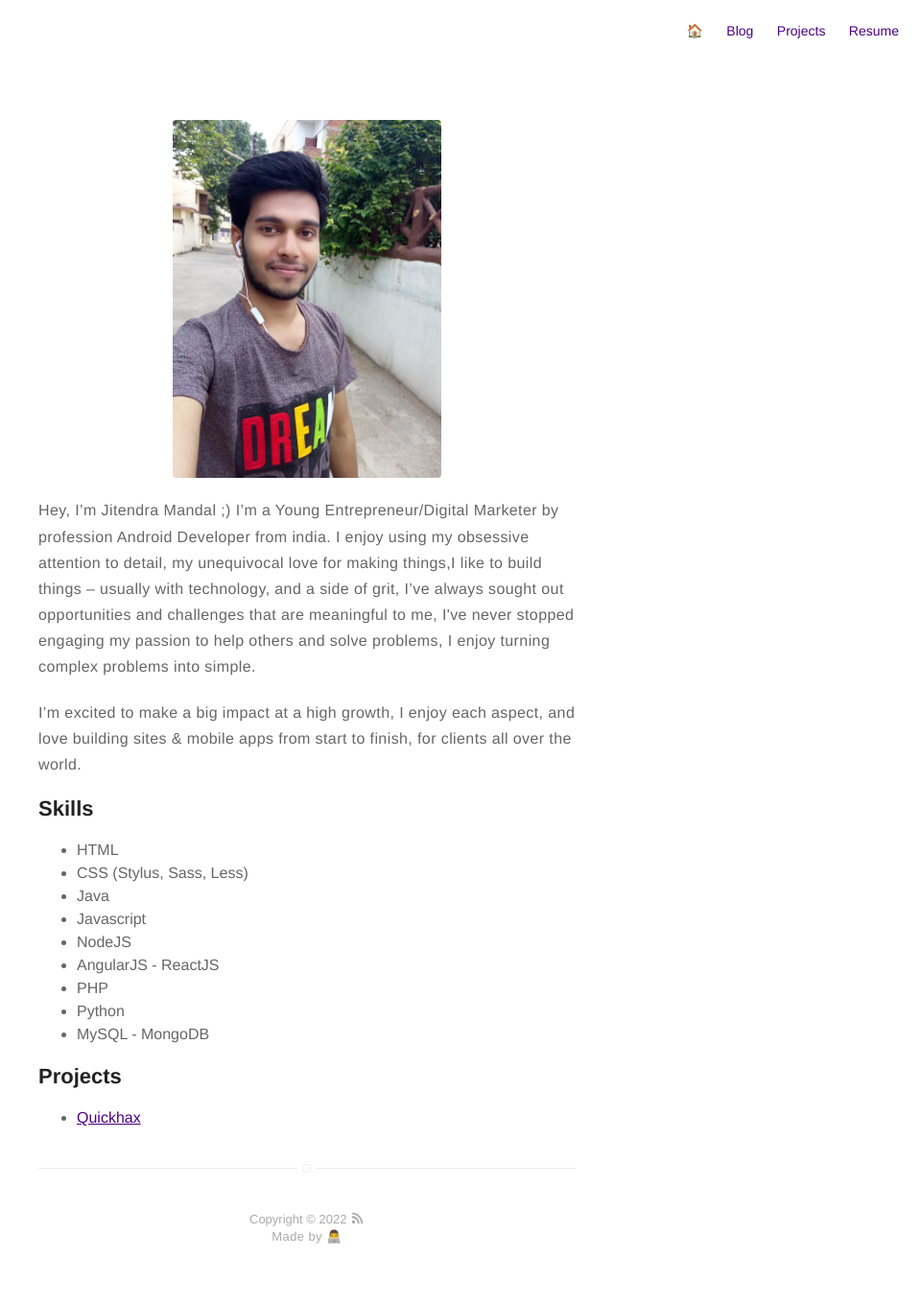
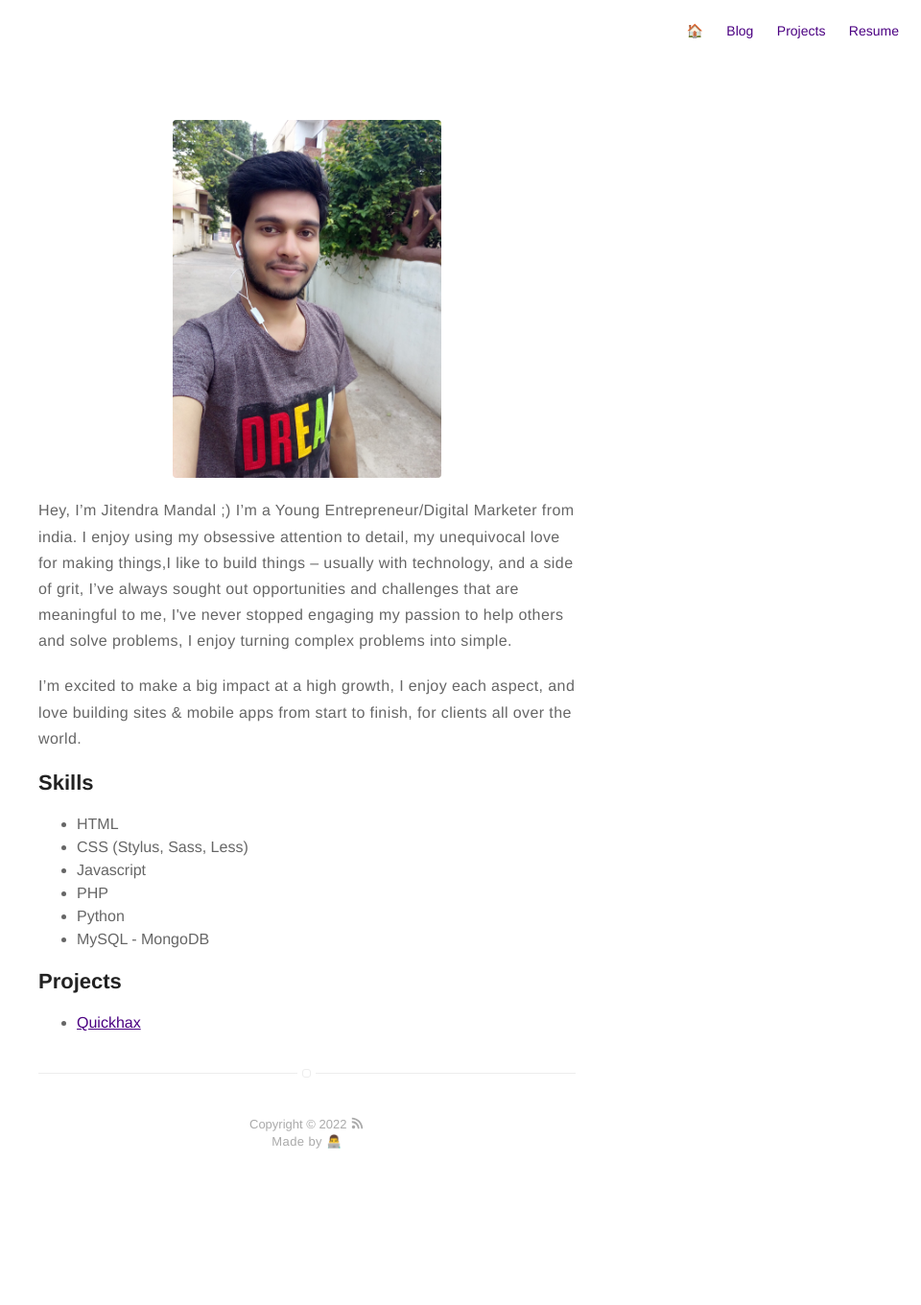
Before and after one commit to imjitendra/imjitendra.github.io, a Jekyll site: the page built from about.md, in a window 1280 px wide. Shown: the whole page at 96% size, without its empty margins (320-1280 px from the left). Built offline with Jekyll 4.4.1, drawn with Linux system fonts in a browser that asks for light colours; after the commit the page ends 1261 px from its top, so only the background shows below that.

Commit message:
Update about.md

```diff
--- a/about.md
+++ b/about.md
@@ -4,7 +4,7 @@ layout: page
 ---
 ![Profile Image]({{ site.url }}/{{ site.picture }})
 
-<p>Hey, I’m Jitendra Mandal ;) I’m a Young Entrepreneur/Digital Marketer by profession Android Developer from india. I enjoy using my obsessive attention to detail, my unequivocal love for making things,I like to build things – usually with technology, and a side of grit, I’ve always sought out opportunities and challenges that are meaningful to me, I've never stopped engaging my passion to help others and solve problems, I enjoy turning complex problems into simple.</p>
+<p>Hey, I’m Jitendra Mandal ;) I’m a Young Entrepreneur/Digital Marketer from india. I enjoy using my obsessive attention to detail, my unequivocal love for making things,I like to build things – usually with technology, and a side of grit, I’ve always sought out opportunities and challenges that are meaningful to me, I've never stopped engaging my passion to help others and solve problems, I enjoy turning complex problems into simple.</p>
 
 
 <p>I’m excited to make a big impact at a high growth, I enjoy each aspect, and love building sites & mobile apps from start to finish, for clients all over the world.</p>
@@ -14,10 +14,7 @@ layout: page
 <ul class="skill-list">
 	<li>HTML</li>
 	<li>CSS (Stylus, Sass, Less)</li>
-	<li>Java</li>
 	<li>Javascript</li>
-	<li>NodeJS</li>
-	<li>AngularJS - ReactJS</li>
 	<li>PHP</li>
 	<li>Python</li>
 	<li>MySQL - MongoDB</li>
```
